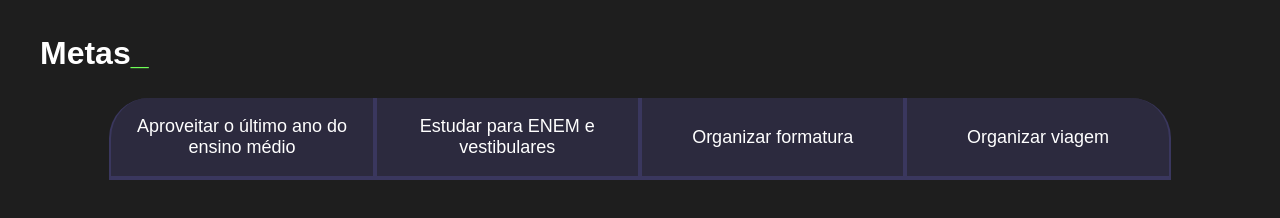
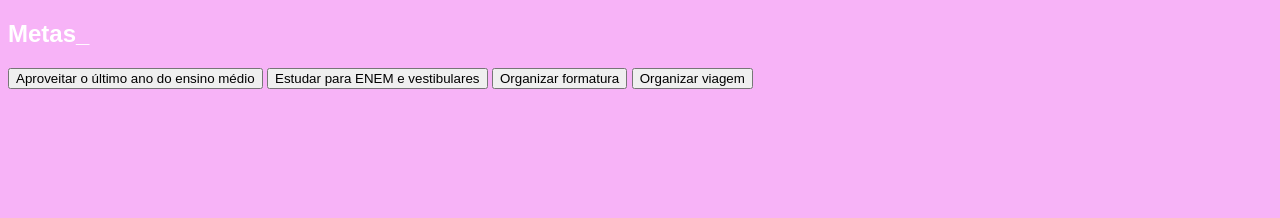
Before and after one commit to amandaraitzz/Matem-tica-II, a plain HTML site: page index.html in a window 1280 px wide. Drawn offline with Linux system fonts and the light colour scheme; a web font is replaced by a local one.

Commit message:
Update style.css

```diff
--- a/style.css
+++ b/style.css
@@ -1,74 +1,15 @@
-@import url('https://fonts.googleapis.com/css2?family=Oswald:wght@200..700&display=swap');
+@import url('https://fonts.googleapis.com/css2?family=Seymour+One&display=swap');
 :root {
-    --cor-de-fundo: #1E1E1E;
-    --verde: #6FFF57;
+    --cor-de-fundo: #f7b3f7;
+    --verde: #56006b;
     --branco: #FFFFFF;
-    --botao-ativo: #3A375E;
-    --botao-inativo: rgba(58, 55, 94, 0.5);
-    --texto-fundo: rgba(58, 55, 94, 0.3);
+    --botao-ativo: hwb(281 7% 37%);
+    --botao-inativo: rgba(96, 10, 153, 0.5);
+    --texto-fundo: rgba(94, 20, 155, 0.329);
 }
+
 body {
     background-color: var(--cor-de-fundo);
     color: var(--branco);
-    font-family: 'Chakra Petch', sans-serif;
+    font-family: 'Seymour One', sans-serif;
 }
-
-
-.conteudo-principal {
-    display: flex;
-    flex-direction: column;
-    justify-content: center;
-    align-items: center;
-    max-width: 1200px;
-    width: 100%;
-    margin: 0 auto;
-}
-
-.titulo-principal {
-    text-align: left;
-    width: 100%;
-    font-size: 32px;
-}
-
-.titulo-principal span {
-    color: var(--verde);
-}
-
-.botao {
-    font-family: "Crakra Petch", sans-serif;
-    background-color: var(--botao-inativo);
-    color: var(--branco);
-    display: flex;
-    justify-content: center;
-    padding: 1em;
-    font-size: 18px;
-    align-items: center;
-    width: 100%;
-    border-bottom: 4px solid var(--botao-ativo);
-    border-left: 2px solid var(--botao-ativo);
-    border-right: 2px solid var(--botao-ativo);
-    border-top: none;
-}
-
-.botao:first-child {
-    border-radius: 40px 40px 0 0;
-}
-
-.botoes {
-    display: block;
-}
-
-
-@media screen and (min-width: 768px) {
-    .botoes {
-        display: flex;
-    }
-
-    .botao:first-child {
-        border-radius: 40px 0 0 0;
-    }
-
-    .botao:last-child {
-        border-radius: 0 40px 0 0;
-    }
-}
```
